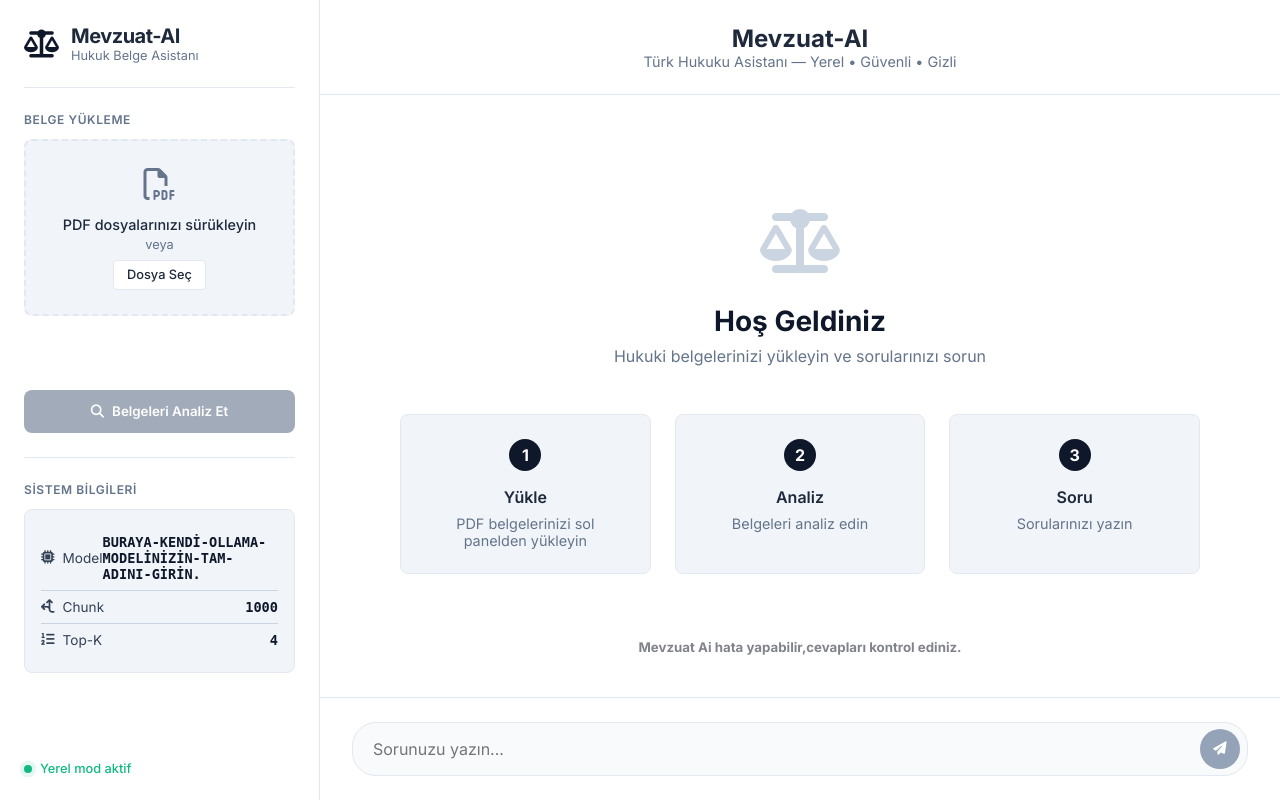
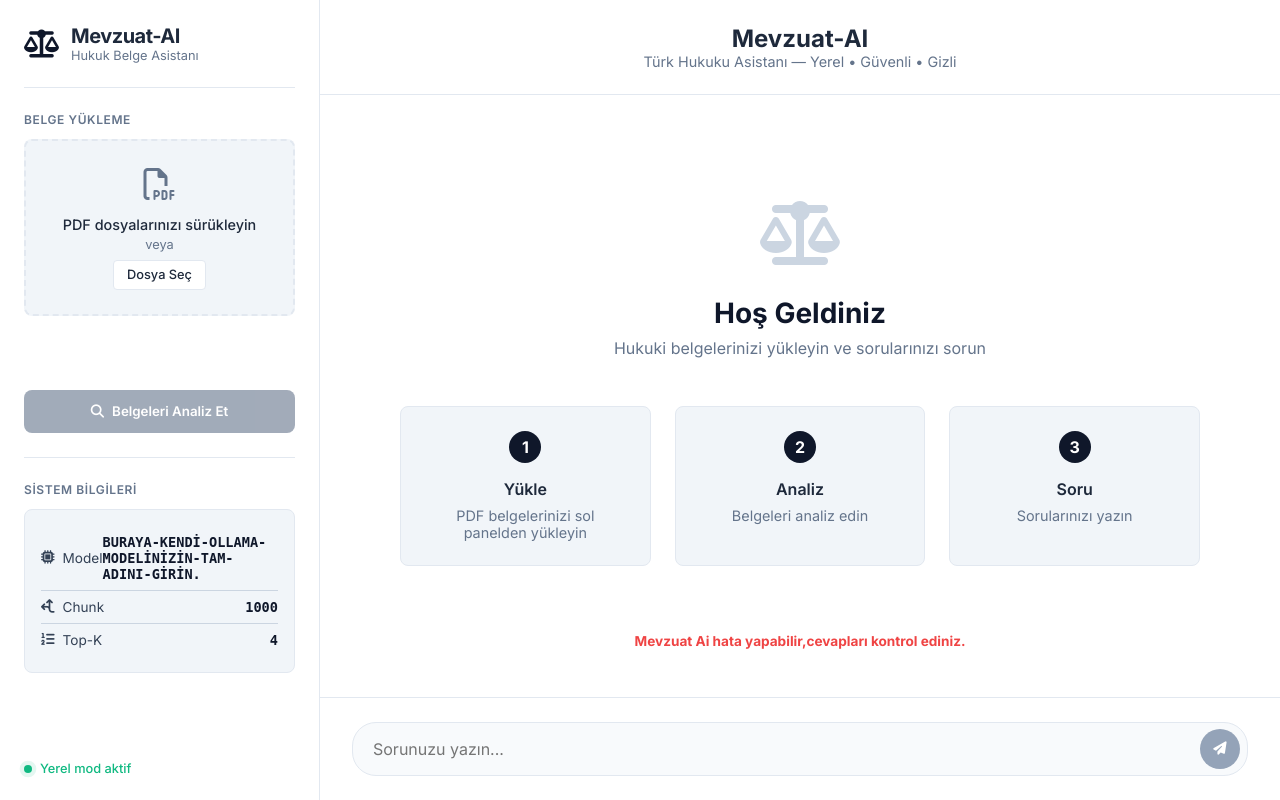
Before and after one commit to egnake/Mevzuat-Ai, a Flask app: page / in a window 1280 px wide. Run offline with Flask 3, Linux system fonts and the light colour scheme.

Commit message:
Update style.css

```diff
--- a/static/css/style.css
+++ b/static/css/style.css
@@ -713,8 +713,8 @@ body {
     }
 }
 .hata {
-    color:#80848a;
+    color: var(--error);
+    font-size: 0.85rem;
     text-align: center;
-    margin-top: -10px;
-    margin-bottom: 10px;
+    margin-bottom: 1rem;
 }
```
